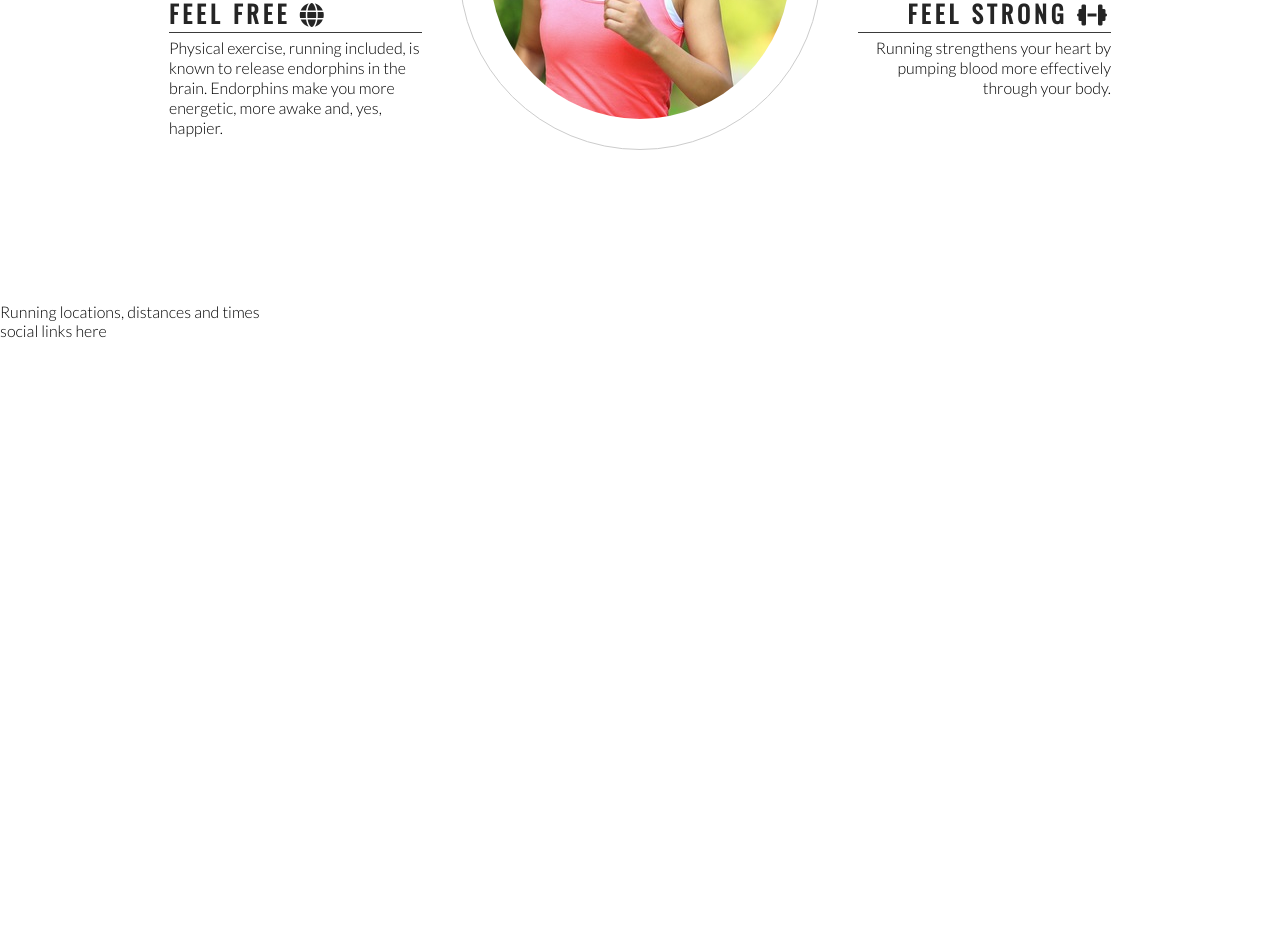
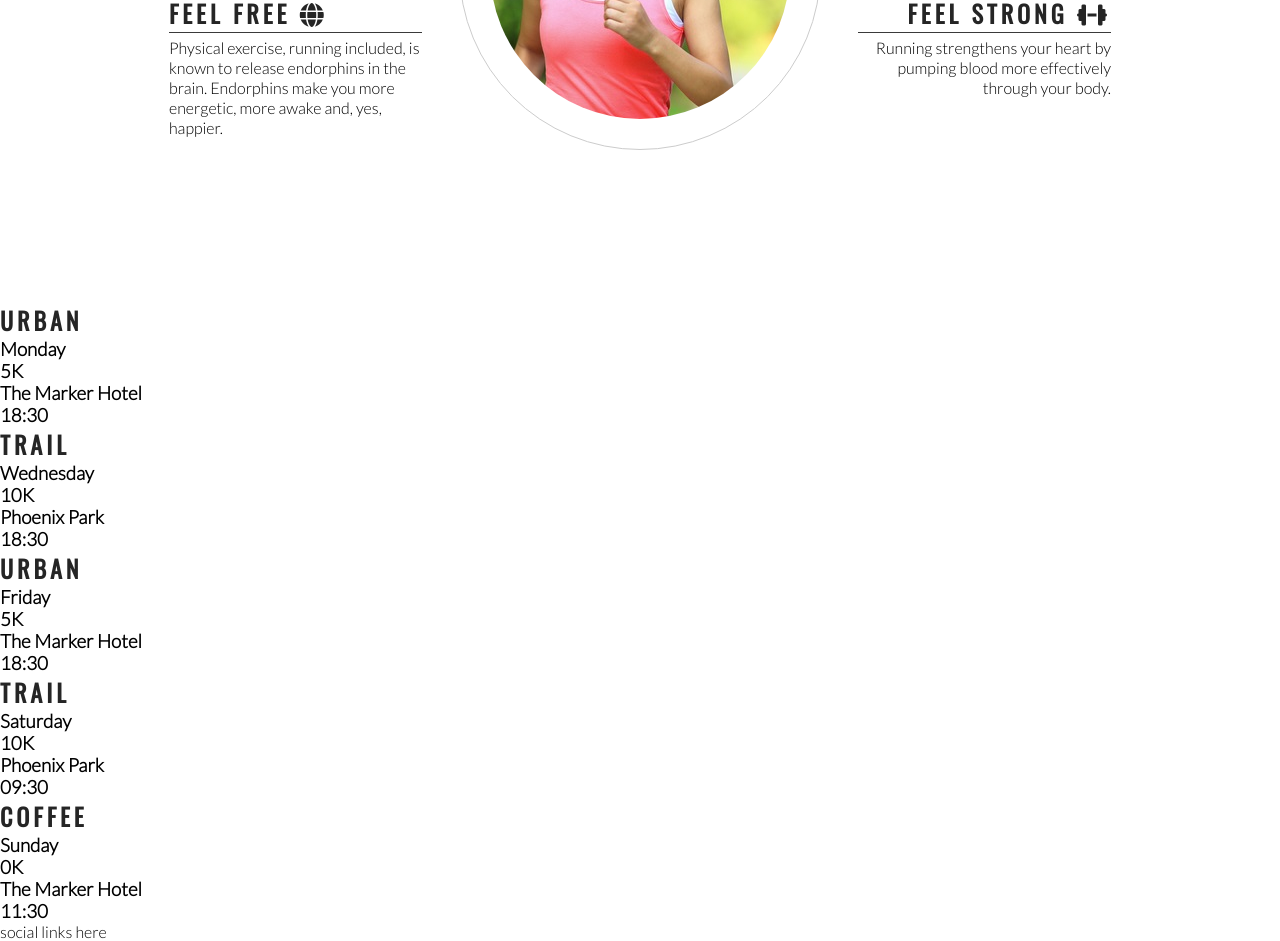
Before and after one commit to alexkavanagh-dev/love-running, a plain HTML site: page index.html in a window 1280 px wide. Shown: the part 993-1934 px from the top of the page. Before the commit the page ends 1333 px from the top, so only its background shows below. Drawn offline with nearby package versions, Linux system fonts and the light colour scheme.

Commit message:
Add meetup times main structure

```diff
--- a/index.html
+++ b/index.html
@@ -76,7 +76,41 @@
     </section>
 
     <section>
-        Running locations, distances and times
+        <div>
+            <h2>Urban</h2>
+            <h3>Monday</h3>
+            <h3>5K</h3>
+            <h3>The Marker Hotel</h3>
+            <h3>18:30</h3>
+        </div>
+        <div>
+            <h2>Trail</h2>
+            <h3>Wednesday</h3>
+            <h3>10K</h3>
+            <h3>Phoenix Park</h3>
+            <h3>18:30</h3>
+        </div>
+        <div>
+            <h2>Urban</h2>
+            <h3>Friday</h3>
+            <h3>5K</h3>
+            <h3>The Marker Hotel</h3>
+            <h3>18:30</h3>
+        </div>
+        <div>
+            <h2>Trail</h2>
+            <h3>Saturday</h3>
+            <h3>10K</h3>
+            <h3>Phoenix Park</h3>
+            <h3>09:30</h3>
+        </div>
+        <div>
+            <h2>Coffee</h2>
+            <h3>Sunday</h3>
+            <h3>0K</h3>
+            <h3>The Marker Hotel</h3>
+            <h3>11:30</h3>
+        </div>
     </section>
 
     <footer>social links here</footer>
```
